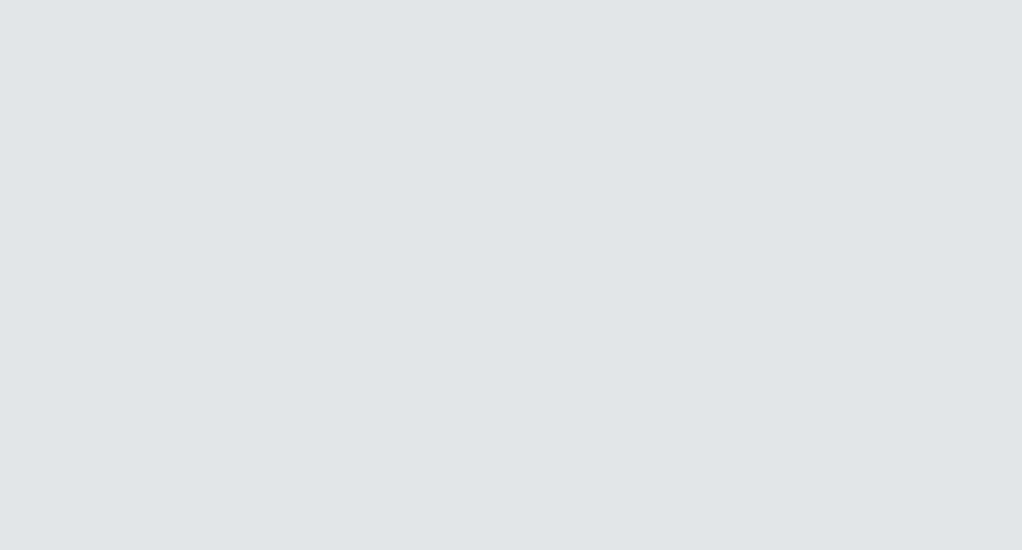
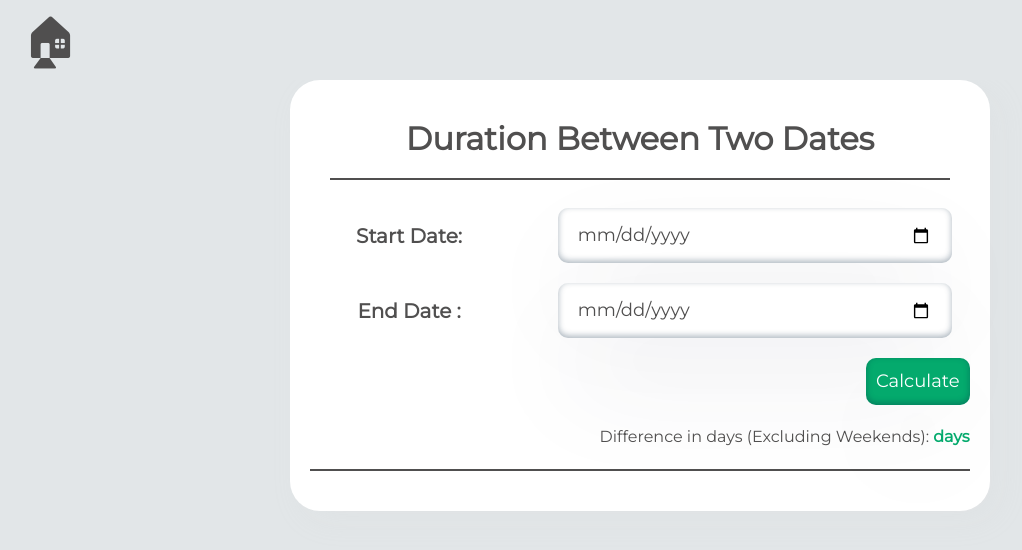
Before and after one commit to bansiKhokhariya/calculatorWeb, a React (Vite) app: page /dateAndTime/durationBetweenTwoDates in a window 1280 px wide. Before the commit this address had no page. Shown: the top 550 px of the page, without its empty margins (0-1022 px from the left). Built offline with nearby package versions, Linux system fonts and the light colour scheme.

Commit message:
add number to word converter

```diff
--- a/src/App.jsx
+++ b/src/App.jsx
@@ -5,6 +5,7 @@ import ScrollToTop from './components/ScrollToTop';
 import Setting from './components/Setting/Setting'
 import AllCategory from './components/AllCategory/AllCategory'
 import Calculator from './components/Calculator/Calculator'
+import DateAndTime from './components/DateAndTime/DateAndTime'
 
 import {
   BrowserRouter as Router,
@@ -33,13 +34,20 @@ const App = () => {
 
 
           <Route path="/" element={<Home />}></Route>
+
+          {/***************  setting section ***************/}
           <Route path="/setting" element={<Setting />}></Route>
 
 
+          {/***************  category section ***************/}
+          <Route path="/allCategory" element={<AllCategory />}></Route>
 
-          <Route path="/allCategory" element={<AllCategory />}></Route>
+          {/* general */}
           <Route path="/calculator/percentageCalculator" element={<Calculator />}></Route>
           <Route path="/calculator/bmiCalculator" element={<Calculator />}></Route>
+          <Route path="/calculator/numberToWordConverter" element={<Calculator />}></Route>
+          {/* date and time */}
+          <Route path="/dateAndTime/durationBetweenTwoDates" element={<DateAndTime />}></Route>
 
 
         </Routes>
--- a/src/components/AllCategory/AllCategory.jsx
+++ b/src/components/AllCategory/AllCategory.jsx
@@ -29,6 +29,9 @@ const AllCategory = () => {
                                 <Link className='redirect-link' to={'/calculator/bmiCalculator'}>
                                     <li>BMI Calculator</li>
                                 </Link>
+                                <Link className='redirect-link' to={'/calculator/numberToWordConverter'}>
+                                    <li>Number To Word Converter</li>
+                                </Link>
                             </ul>
                         </li>
                         <li className='category-inner-item'>Loan Calculator</li>
@@ -36,7 +39,22 @@ const AllCategory = () => {
                         <li className='category-inner-item'>Retirement</li>
                         <li className='category-inner-item'>Bond</li>
                         <li className='category-inner-item'>Business Accounting</li>
-                        <li className='category-inner-item'>Date and Time</li>
+                        <li className='category-inner-item'>
+                            <input className="setting-menu-input" type="checkbox" name="setting-menu-item" id="setting-menu-item-7" />
+                            <label htmlFor="setting-menu-item-7">
+                                <svg className='down-arrow-svg' xmlns="http://www.w3.org/2000/svg" width="15" height="10" viewBox="0 0 15 10" fill="none">
+                                    <path d="M7.49997 9.30044C7.23114 9.30044 6.96235 9.19779 6.75739 8.99294L0.307713 2.54319C-0.102571 2.13291 -0.102571 1.46771 0.307713 1.05759C0.71783 0.647471 1.3829 0.647471 1.79322 1.05759L7.49997 6.76468L13.2068 1.05779C13.617 0.64767 14.2821 0.64767 14.6921 1.05779C15.1026 1.46791 15.1026 2.13311 14.6921 2.54339L8.24256 8.99313C8.0375 9.19803 7.76871 9.30044 7.49997 9.30044Z" fill="#007B42" />
+                                </svg>
+                                &nbsp;
+                                &nbsp;
+                                Date and Time
+                            </label>
+                            <ul className="setting-menu-item-inner-list">
+                                <Link className='redirect-link' to={'/dateAndTime/durationBetweenTwoDates'}>
+                                    <li>Duration Between Two Dates</li>
+                                </Link>
+                            </ul>
+                        </li>
                     </ul>
                 </div>
             </div>
--- a/src/components/Calculator/BMICalculator/BMICalculator.jsx
+++ b/src/components/Calculator/BMICalculator/BMICalculator.jsx
@@ -1,5 +1,4 @@
 import React, { useState } from 'react'
-import './BMICalculator.css'
 
 const BMICalculator = () => {
 
@@ -45,7 +44,10 @@ const BMICalculator = () => {
                                 name=""
                                 id="height"
                                 value={heightValue}
-                                onChange={(e) => setHeightValue(e.target.value)}
+                                onChange={(e) => {
+                                    const input = e.target.value.replace(/\D/g, ''); // Remove any non-numeric characters
+                                    setHeightValue(input);
+                                }}
                             />
                             &nbsp;
                             &nbsp;
@@ -60,7 +62,10 @@ const BMICalculator = () => {
                                 name=""
                                 id="weight"
                                 value={weightValue}
-                                onChange={(e) => setWeightValue(e.target.value)}
+                                onChange={(e) => {
+                                    const input = e.target.value.replace(/\D/g, '');
+                                    setWeightValue(input);
+                                }}
                             />
                             &nbsp;
                             &nbsp;
--- a/src/components/Calculator/Calculator.jsx
+++ b/src/components/Calculator/Calculator.jsx
@@ -4,6 +4,7 @@ import SidebarToogle from '../SidebarToogle/SidebarToogle'
 import BasicCalculator from './BasicCalculator/BasicCalculator'
 import PercentageCalculator from './PercentageCalculator/PercentageCalculator'
 import BMICalculator from './BMICalculator/BMICalculator'
+import NumberToWordConverter from './NumberToWordConverter/NumberToWordConverter'
 
 const Calculator = () => {
 
@@ -13,6 +14,7 @@ const Calculator = () => {
         <>
 
             <SidebarToogle />
+
             {location.pathname == '/' && (
                 <BasicCalculator />
             )}
@@ -20,8 +22,13 @@ const Calculator = () => {
             {location.pathname == '/calculator/percentageCalculator' && (
                 <PercentageCalculator />
             )}
+
             {location.pathname == '/calculator/bmiCalculator' && (
                 <BMICalculator />
+            )}
+
+            {location.pathname == '/calculator/numberToWordConverter' && (
+                <NumberToWordConverter />
             )}
 
 
--- /dev/null
+++ b/src/components/Calculator/NumberToWordConverter/NumberToWordConverter.jsx
@@ -0,0 +1,61 @@
+import React, { useState } from 'react';
+
+const NumberToWordConverter = () => {
+    const [numberValue, setNumberValue] = useState('');
+    const [wordValue, setWordValue] = useState('');
+
+    var a = ['', 'one ', 'two ', 'three ', 'four ', 'five ', 'six ', 'seven ', 'eight ', 'nine ', 'ten ', 'eleven ', 'twelve ', 'thirteen ', 'fourteen ', 'fifteen ', 'sixteen ', 'seventeen ', 'eighteen ', 'nineteen '];
+    var b = ['', '', 'twenty', 'thirty', 'forty', 'fifty', 'sixty', 'seventy', 'eighty', 'ninety'];
+
+    function inWords(num) {
+        if ((num = num.toString()).length > 9) return 'overflow';
+        var n = ('000000000' + num).substr(-9).match(/^(\d{2})(\d{2})(\d{2})(\d{1})(\d{2})$/);
+        if (!n) return '';
+        var str = '';
+        str += (n[1] != 0) ? (a[Number(n[1])] || b[n[1][0]] + ' ' + a[n[1][1]]) + 'crore ' : '';
+        str += (n[2] != 0) ? (a[Number(n[2])] || b[n[2][0]] + ' ' + a[n[2][1]]) + 'lakh ' : '';
+        str += (n[3] != 0) ? (a[Number(n[3])] || b[n[3][0]] + ' ' + a[n[3][1]]) + 'thousand ' : '';
+        str += (n[4] != 0) ? (a[Number(n[4])] || b[n[4][0]] + ' ' + a[n[4][1]]) + 'hundred ' : '';
+        str += (n[5] != 0) ? ((str != '') ? ' ' : '') + (a[Number(n[5])] || b[n[5][0]] + ' ' + a[n[5][1]]) : '';
+        return str;
+    }
+
+    const handleChangeNumberValue = (e) => {
+        const input = e.target.value.replace(/\D/g, '');
+        setNumberValue(input);
+        const words = inWords(input);
+        setWordValue(words);
+    };
+
+    return (
+        <div className='percentage-caculator-section-main'>
+            <div className="percentage-caculator-section">
+                <h2 className='percentage-caculator-title'>Number To Word Converter</h2>
+                <div className='percentage-caculator-main-box' >
+                    <div className='percentage-input-box'>
+                        <label className='percentage-caculator-lable' htmlFor="number">Number : </label>
+                        <div style={{ display: "flex", gap: "5px", alignItems: "center" }}>
+                            <input
+                                className='percentage-caculator-input'
+                                type="text"
+                                name=""
+                                id="number"
+                                value={numberValue}
+                                onChange={handleChangeNumberValue}
+                            />
+                            &nbsp;
+                            &nbsp;
+                        </div>
+                    </div>
+                    <div className='percentage-result-section'>
+                        <div className='result-value'>
+                            Word :  <span className='result-value-span-green'>{wordValue}</span>
+                        </div>
+                    </div>
+                </div>
+            </div>
+        </div>
+    )
+}
+
+export default NumberToWordConverter;
--- /dev/null
+++ b/src/components/DateAndTime/DateAndTime.jsx
@@ -0,0 +1,19 @@
+import React from 'react'
+import { useLocation } from 'react-router-dom';
+import SidebarToogle from '../SidebarToogle/SidebarToogle'
+import DuractionBetweenTwoDates from './DurationBetweenTwoDates/DuractionBetweenTwoDates'
+
+const DateAndTime = () => {
+    const location = useLocation();
+
+    return (
+        <>
+            <SidebarToogle />
+            {location.pathname == '/dateAndTime/durationBetweenTwoDates' && (
+                <DuractionBetweenTwoDates />
+            )}
+        </>
+    )
+}
+
+export default DateAndTime
--- /dev/null
+++ b/src/components/DateAndTime/DurationBetweenTwoDates/DuractionBetweenTwoDates.jsx
@@ -0,0 +1,81 @@
+import React, { useState } from 'react';
+
+const DuractionBetweenTwoDates = () => {
+  const [startDate, setStartDate] = useState('');
+  const [endDate, setEndDate] = useState('');
+  const [duration, setDuration] = useState('');
+
+  const calculateDuration = () => {
+    const start = new Date(startDate);
+    const end = new Date(endDate);
+
+    let totalDays = 0;
+    for (let date = start; date <= end; date.setDate(date.getDate() + 1)) {
+      const dayOfWeek = date.getDay();
+      if (dayOfWeek !== 0 && dayOfWeek !== 6) {
+        // Exclude weekends
+        totalDays++;
+      }
+    }
+    setDuration(totalDays);
+
+
+    // const diffTime = Math.abs(start - end);
+    // const diffDays = Math.ceil(diffTime / (1000 * 60 * 60 * 24));
+    // console.log(diffTime + " milliseconds");
+    // console.log(diffDays + " days");
+  };
+
+  return (
+    <div className='percentage-caculator-section-main'>
+      <div className="percentage-caculator-section">
+        <h2 className='percentage-caculator-title'>Duration Between Two Dates</h2>
+        <div className='percentage-caculator-main-box' >
+          <div className='percentage-input-box'>
+            <label className='percentage-caculator-lable' htmlFor="startDate">Start Date:</label>
+            <div style={{ display: "flex", gap: "5px", alignItems: "center" }}>
+              <input
+                className='percentage-caculator-input'
+                type="date"
+                id="startDate"
+                value={startDate}
+                onChange={(e) => setStartDate(e.target.value)}
+              />
+              &nbsp;
+              &nbsp;
+            </div>
+          </div>
+          <div className='percentage-input-box'>
+            <label className='percentage-caculator-lable' htmlFor="endDate">End Date :</label>
+            <div style={{ display: "flex", gap: "5px", alignItems: "center" }}>
+              <input
+                className='percentage-caculator-input'
+                type="date"
+                id="endDate"
+                value={endDate}
+                onChange={(e) => setEndDate(e.target.value)}
+              />
+              &nbsp;
+              &nbsp;
+            </div>
+          </div>
+          <div className='percentage-button-section'>
+            <div className='percentage-button green-button' onClick={calculateDuration}>
+              Calculate
+            </div>
+          </div>
+          <div className='percentage-result-section'>
+            {/* <div className='result-value'>
+              Difference in days:  <span className='result-value-span-green'>{duration} days</span>
+            </div> */}
+            <div className='result-value'>
+              Difference in days (Excluding Weekends):  <span className='result-value-span-green'>{duration} days</span>
+            </div>
+          </div>
+        </div>
+      </div>
+    </div>
+  );
+}
+
+export default DuractionBetweenTwoDates;
```
Also changed, not shown: src/components/Calculator/BMICalculator/BMICalculator.css (deleted).
